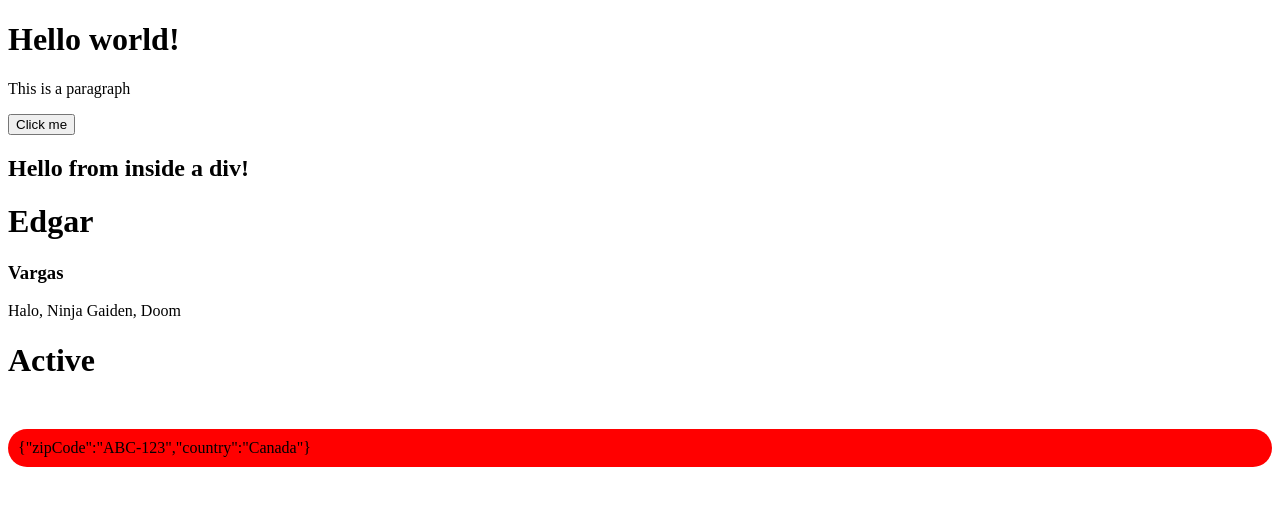
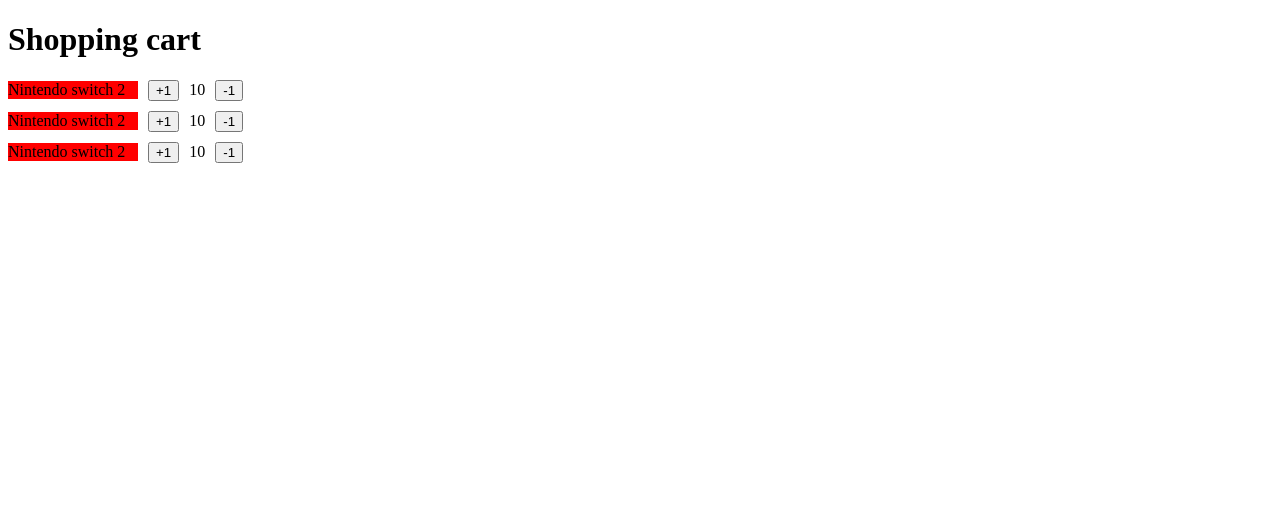
Before and after one commit to david-vargas98/reactFirstSteps, a React (Vite) app: page / in a window 1280 px wide. Shown: the top 506 px of the page. Built offline with nearby package versions, Linux system fonts and the light colour scheme.

Commit message:
feat: Starting with props.

```diff
--- a/src/FirstStepsApp.tsx
+++ b/src/FirstStepsApp.tsx
@@ -1,14 +1,13 @@
+import { ItemCounter } from "./shopping-cart/ItemCounter";
+
 export function FirstStepsApp() {
     return (
         <>
-            <h1>Hello world!</h1>
-            <p>This is a paragraph</p>
+            <h1>Shopping cart</h1>
 
-            <button>Click me</button>
-
-            <div>
-            <h2>Hello from inside a div!</h2>
-            </div>
+            <ItemCounter name="Nintendo switch 2" />
+            <ItemCounter name="Pro controller" />
+            <ItemCounter name="Super smash" />
         </>
     )
 }
--- a/src/main.tsx
+++ b/src/main.tsx
@@ -1,11 +1,9 @@
 import { StrictMode } from 'react'
 import { createRoot } from 'react-dom/client'
 import { FirstStepsApp } from './FirstStepsApp'
-import { MyAwesomeApp } from './MyAwesomeApp'
 
 createRoot(document.getElementById('root')!).render(
   <StrictMode>
     <FirstStepsApp />
-    <MyAwesomeApp />
   </StrictMode>
 )
--- /dev/null
+++ b/src/shopping-cart/ItemCounter.tsx
@@ -0,0 +1,20 @@
+export const ItemCounter = () => {
+    return (
+        <section style={{
+            display: 'flex',
+            alignItems: 'center',
+            gap: 10,
+            marginTop: 10
+        }}>
+            <span style={{
+                backgroundColor: 'red',
+                width: 130
+            }}>
+                Nintendo switch 2
+            </span>
+            <button>+1</button>
+            <span>10</span>
+            <button>-1</button>
+        </section>
+    )
+}
```
